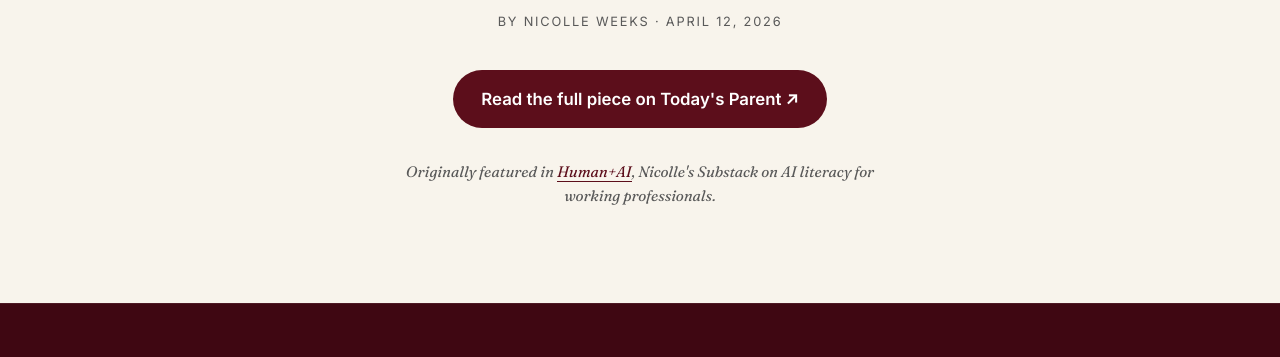
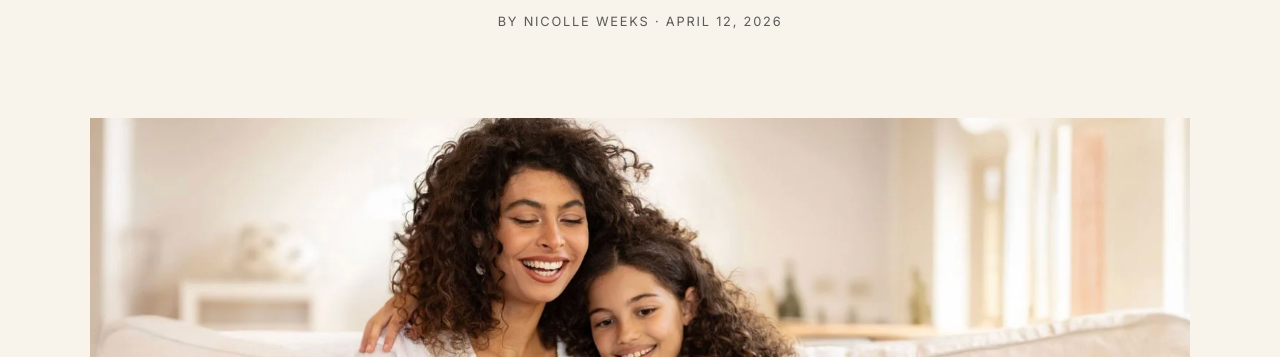
Before and after one commit to nicolleweeks-human/nicolleweeks-site, an Astro site: page /writing/a-practical-ai-literacy-guide-for-parents in a window 1280 px wide. Shown: the part 470-827 px from the top of the page. Built offline with nearby package versions, Linux system fonts and the light colour scheme; Astro itself is replaced by a stand-in of ours.

Commit message:
Wire Today's Parent hero image into AI literacy feature

```diff
--- a/src/content/writing/a-practical-ai-literacy-guide-for-parents.md
+++ b/src/content/writing/a-practical-ai-literacy-guide-for-parents.md
@@ -4,6 +4,7 @@ kicker: "Essay · Today's Parent"
 title: "A Practical AI Literacy Guide For Parents"
 pubDate: 2026-04-12
 description: "A research-based guide to helping kids and teens build judgment, critical thinking, and healthy AI habits."
+heroImage: "/images/writing/a-practical-ai-literacy-guide-for-parents.png"
 externalUrl: "https://www.todaysparent.com/family/ai-literacy-guide-for-parents/"
 externalSource: "Today's Parent"
 substackUrl: "https://nicolleweeks.substack.com/p/parents-guide-ai-literacy-kids-age"
```
Also changed, not shown: public/images/writing/a-practical-ai-literacy-guide-for-parents.png (added).
